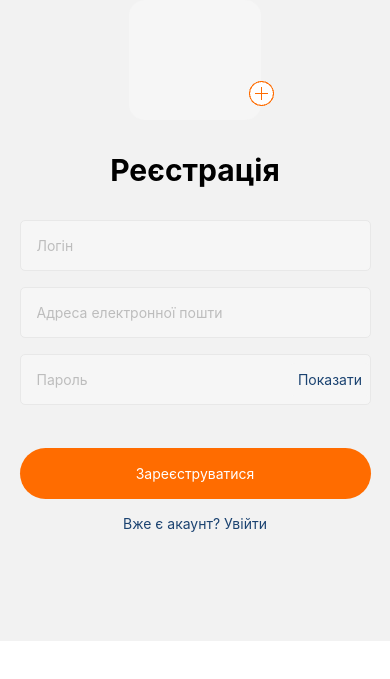
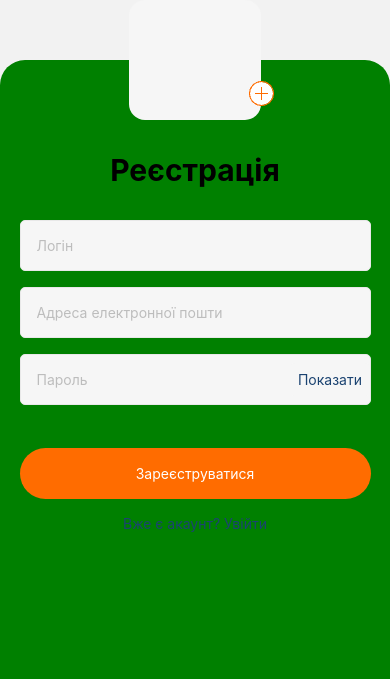
Before and after one commit to Ruwiseturtle/AwesomeProject, a React Native app: screen /Register in a window 390 px wide. Shown: the part 203-882 px from the top of the page. Built offline with nearby package versions, Linux system fonts and the light colour scheme.

Commit message:
background

```diff
--- a/App.js
+++ b/App.js
@@ -2,7 +2,7 @@ import { StatusBar } from "expo-status-bar";
 import React from "react";
 import { NavigationContainer } from "@react-navigation/native";
 import { createNativeStackNavigator } from "@react-navigation/native-stack";
-import { StyleSheet, ImageBackground, View } from "react-native";
+import { StyleSheet, View } from "react-native";
 import { useFonts } from "expo-font";
 import RegistrationScreen from "./Screens/RegistrationScreen";
 import LoginScreen from "./Screens/LoginScreen";
@@ -19,9 +19,9 @@ export default function App() {
 
   return (
     <View style={styles.container}>
-      <ImageBackground
-        style={styles.backgroundImage}
-        source={require("./assets/Photo-BG.jpeg")}
+      <View
+        style={styles.containerTwo}
+        // source={require("./assets/Photo-BG.jpeg")}
       >
         <NavigationContainer>
           <Stack.Navigator>
@@ -37,7 +37,7 @@ export default function App() {
             />
           </Stack.Navigator>
         </NavigationContainer>
-      </ImageBackground>
+      </View>
       <StatusBar style="auto" />
     </View>
   );
@@ -45,13 +45,13 @@ export default function App() {
 
 const styles = StyleSheet.create({
   container: {
-    width: '100%',
-    height: '100%',
     flex: 1,
-    alignItems: "center",
+    width: "100%",
+    height: "100%",
+    // alignItems: "center",
     justifyContent: "center",
   },
-  backgroundImage: {
+  containerTwo: {
     flex: 1,
     width: "100%",
     height: "100%",
--- a/Screens/LoginScreen.js
+++ b/Screens/LoginScreen.js
@@ -26,7 +26,7 @@ const LoginScreen = ({ navigation }) => {
   return (
     <View style={styles.container}>
       <View>
-        <Text style={styles.text}>Увійти</Text>
+        <Text style={styles.textLogin}>Увійти</Text>
       </View>
       <TextInput
         style={[styles.input, { marginTop: 16 }]}
@@ -76,7 +76,7 @@ const styles = StyleSheet.create({
     borderTopLeftRadius: 25,
     borderTopRightRadius: 25,
   },
-  text: {
+  textLogin: {
     color: "black",
     fontSize: 30,
     fontWeight: "bold",
--- a/Screens/RegistrationScreen.js
+++ b/Screens/RegistrationScreen.js
@@ -5,6 +5,7 @@ import {
   View,
   TextInput,
   Image,
+  ImageBackground,
   Pressable,
 } from "react-native";
 
@@ -91,7 +92,7 @@ const styles = StyleSheet.create({
     width: "100%",
     height: "100%",
     alignItems: "center", // Вирівнювання тексту по центру по горизонталі
-    // backgroundColor: "inherit",
+    backgroundColor: "green",
     position: "absolute",
     top: 263,
     borderTopLeftRadius: 25,
```
